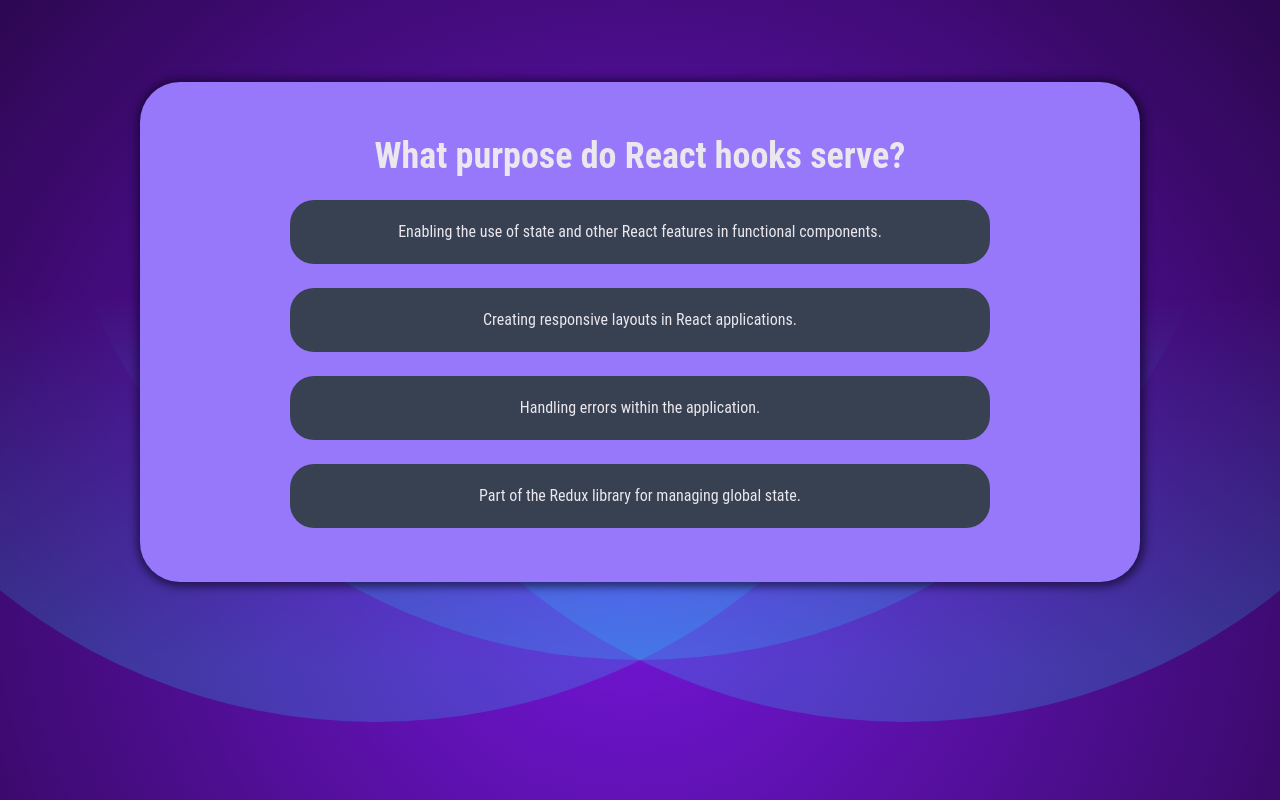
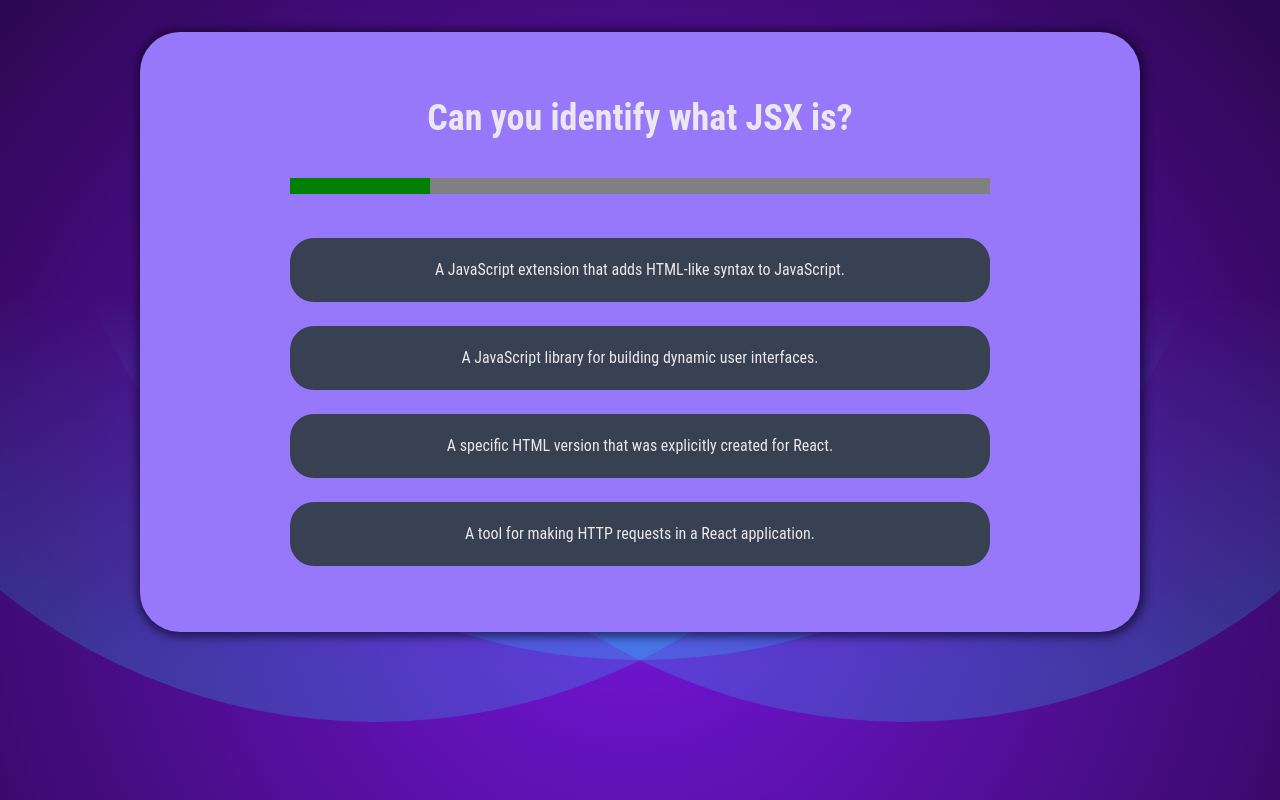
Before and after one commit to podlaskialgorytm3/quiz-app, a React (Vite) app: page / in a window 1280 px wide. Both pictures are taken after a click on the button "Click to start Quiz!". Built offline with nearby package versions, Linux system fonts and the light colour scheme.

Commit message:
Update MainContainer and QuizView components

```diff
--- a/src/components/MainContainer.jsx
+++ b/src/components/MainContainer.jsx
@@ -2,7 +2,7 @@
 
     return(
         <div className="flex flex-col justify-center items-center
-                        w-[1000px] h-[500px] shadow-[1px_1px_8px_4px_rgba(12,5,32,0.6)]
+                        w-[1000px] h-[600px] shadow-[1px_1px_8px_4px_rgba(12,5,32,0.6)]
                         rounded-[40px]
                         bg-mainColor
                         ">
--- /dev/null
+++ b/src/features/question-feature/Progress.jsx
@@ -0,0 +1,20 @@
+import { useState, useEffect } from "react"
+
+export const Progress = ({max}) => {
+    const [timeLeft,setTimeLeft] = useState(max)
+    useEffect(() => {
+        const counterTime =  setInterval(() => {
+            setTimeLeft((prevTime) => (prevTime > 0 ? prevTime - 10 : 0))
+        },10)
+
+        return () => clearInterval(counterTime)
+    },[])
+
+    return(
+        <progress
+        max={max}
+        value={timeLeft}
+        className="mt-10 mb-5 w-[700px]"
+         />
+    )
+}
--- a/src/views/QuizView.jsx
+++ b/src/views/QuizView.jsx
@@ -1,21 +1,22 @@
-import { useContext,useEffect,useState } from "react"
+import { useContext,useEffect,useState,useRef } from "react"
 import {v4 as uuidv4} from 'uuid';
 import { ViewContext } from "../stores/ViewContext"
 import { MainContainer } from '../components/MainContainer'
 import { Title } from "../components/Title"
 import { AnswearContainer } from '../features/question-feature/AnswearContainer'
 import { Answear } from "../features/question-feature/Answear"
+import { Progress } from "../features/question-feature/Progress";
 import questions from '../data/questions'
 
-const INTERVAL_TIME = 2000
+const INTERVAL_TIME = 1000
 
 export const QuizView = () => {
     const [currentQuestion,setCurrentQuestion] = useState(0)
-    const value = useContext(ViewContext)
-
+    const [progressKey,setProgressKey] = useState(uuidv4())
     useEffect(() => {
         const intervalTimmer = setInterval(() => {
             setCurrentQuestion((prevIndex) => (prevIndex + 1) % questions.length)
+            setProgressKey(uuidv4())
         },INTERVAL_TIME)
 
         return () => clearInterval(intervalTimmer)
@@ -24,6 +25,7 @@
     return(
         <MainContainer>
             <Title>{questions[currentQuestion].text}</Title>
+            <Progress key={progressKey} max={INTERVAL_TIME} />
             <AnswearContainer>
                 {questions[currentQuestion].answers.map((answear) => (
                     <Answear key={uuidv4()}>{answear}</Answear>
```
